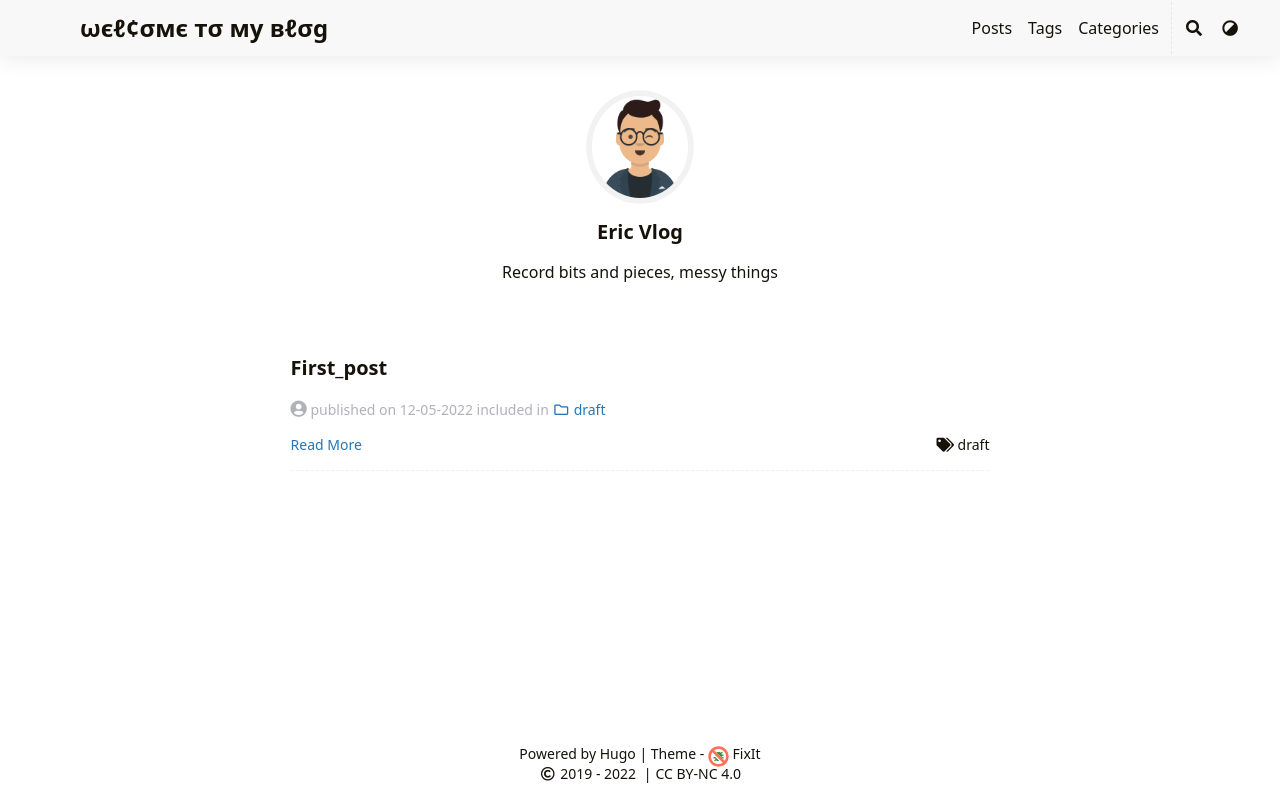
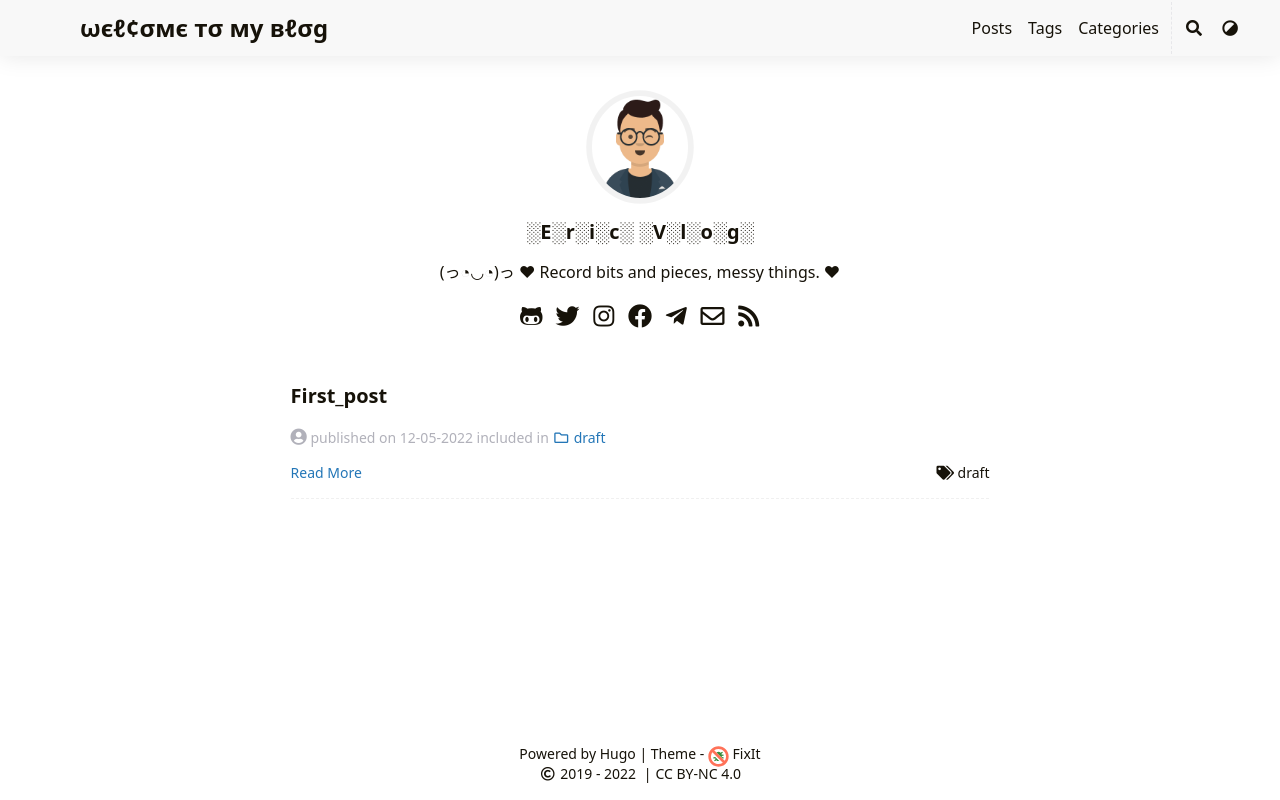
Before and after one commit to ericvlog/ericvlog.github.io, a plain HTML site: page index.html in a window 1280 px wide. Drawn offline with Linux system fonts and the light colour scheme.

Commit message:
social add

```diff
--- a/index.html
+++ b/index.html
@@ -148,7 +148,122 @@
     data-srcset="/images/avatar.png, /images/avatar.png 1.5x, /images/avatar.png 2x"
     data-sizes="auto"
     alt="/images/avatar.png"
-    title="/images/avatar.png" /></a></div><h1 class="home-title">Eric Vlog</h1><h2 class="home-subtitle"><div id="typeit-profile-subtitle" class="typeit"></div></h2><div class="links"></div></div>
+    title="/images/avatar.png" /></a></div><h1 class="home-title">░E░r░i░c░ ░V░l░o░g░</h1><h2 class="home-subtitle"><div id="typeit-profile-subtitle" class="typeit"></div></h2><div class="links"><a
+  href="https://github.com/xxxx"
+
+    title="GitHub"
+
+
+
+
+    target="_blank"
+
+
+    rel="external nofollow noopener noreffer me"
+
+
+
+
+><i class="fab fa-github-alt fa-fw"></i>
+    </a><a
+  href="https://twitter.com/xxxx"
+
+    title="Twitter"
+
+
+
+
+    target="_blank"
+
+
+    rel="external nofollow noopener noreffer me"
+
+
+
+
+><i class="fab fa-twitter fa-fw"></i>
+    </a><a
+  href="https://www.instagram.com/xxxx"
+
+    title="Instagram"
+
+
+
+
+    target="_blank"
+
+
+    rel="external nofollow noopener noreffer me"
+
+
+
+
+><i class="fab fa-instagram fa-fw"></i>
+    </a><a
+  href="https://facebook.com/xxxx"
+
+    title="facebook"
+
+
+
+
+    target="_blank"
+
+
+    rel="external nofollow noopener noreffer me"
+
+
+
+
+><i class="fab fa-facebook fa-fw"></i>
+    </a><a
+  href="https://t.me/xxxx"
+
+    title="Telegram"
+
+
+
+
+    target="_blank"
+
+
+    rel="external nofollow noopener noreffer me"
+
+
+
+
+><i class="fab fa-telegram-plane fa-fw"></i>
+    </a><a
+  href="mailto:xxxx@xxxx.com"
+
+    title="Email"
+
+
+
+    rel=" me"
+
+
+
+
+><i class="far fa-envelope fa-fw"></i>
+    </a><a
+  href="/index.xml"
+
+    title="RSS"
+
+
+
+
+    target="_blank"
+
+
+    rel="external nofollow noopener noreffer me"
+
+
+
+
+><i class="fas fa-rss fa-fw"></i>
+    </a></div></div>
 <article class="single summary" itemscope itemtype="http://schema.org/Article"><h1 class="single-title" itemprop="name headline">
     <a href="/posts/first_post/">First_post</a>
   </h1><div class="post-meta"><span class="post-author"><span class="author"><i class="fas fa-user-circle"></i>
@@ -175,5 +290,5 @@
       <i class="fas fa-comment fa-fw"></i>
     </a>
   </div><div id="mask"></div>
-</div><script type="text/javascript" src="/lib/autocomplete/autocomplete.min.js" defer></script><script type="text/javascript" src="/lib/lunr/lunr.min.js" defer></script><script type="text/javascript" src="/lib/lazysizes/lazysizes.min.js" async defer></script><script type="text/javascript" src="/lib/typeit/typeit.min.js" defer></script><script type="text/javascript">window.config={"code":{"copyTitle":"Copy to clipboard","editLockTitle":"Lock editable code block","editUnLockTitle":"Unlock editable code block","editable":true,"maxShownLines":10},"data":{"typeit-header-desktop":"ωєℓ¢σмє тσ му вℓσg","typeit-header-title-mobile":"ωєℓ¢σмє тσ му вℓσg","typeit-profile-subtitle":"Record bits and pieces, messy things"},"enablePWA":true,"search":{"highlightTag":"em","maxResultLength":10,"noResultsFound":"No results found","snippetLength":30},"typeit":{"cursorChar":null,"cursorSpeed":null,"data":{"typeit-header-desktop":["typeit-header-desktop"],"typeit-header-title-mobile":["typeit-header-title-mobile"],"typeit-profile-subtitle":["typeit-profile-subtitle"]},"duration":null,"speed":null}};</script><script type="text/javascript" src="/js/theme.min.js" defer></script></body>
+</div><script type="text/javascript" src="/lib/autocomplete/autocomplete.min.js" defer></script><script type="text/javascript" src="/lib/lunr/lunr.min.js" defer></script><script type="text/javascript" src="/lib/lazysizes/lazysizes.min.js" async defer></script><script type="text/javascript" src="/lib/typeit/typeit.min.js" defer></script><script type="text/javascript">window.config={"code":{"copyTitle":"Copy to clipboard","editLockTitle":"Lock editable code block","editUnLockTitle":"Unlock editable code block","editable":true,"maxShownLines":10},"data":{"typeit-header-desktop":"ωєℓ¢σмє тσ му вℓσg","typeit-header-title-mobile":"ωєℓ¢σмє тσ му вℓσg","typeit-profile-subtitle":"(っ◔◡◔)っ ♥ Record bits and pieces, messy things. ♥"},"enablePWA":true,"search":{"highlightTag":"em","maxResultLength":10,"noResultsFound":"No results found","snippetLength":30},"typeit":{"cursorChar":null,"cursorSpeed":null,"data":{"typeit-header-desktop":["typeit-header-desktop"],"typeit-header-title-mobile":["typeit-header-title-mobile"],"typeit-profile-subtitle":["typeit-profile-subtitle"]},"duration":null,"speed":null}};</script><script type="text/javascript" src="/js/theme.min.js" defer></script></body>
 </html>
```
